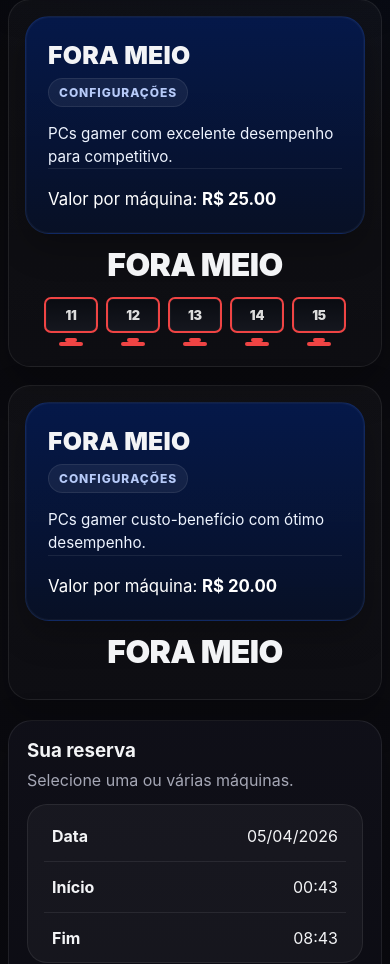
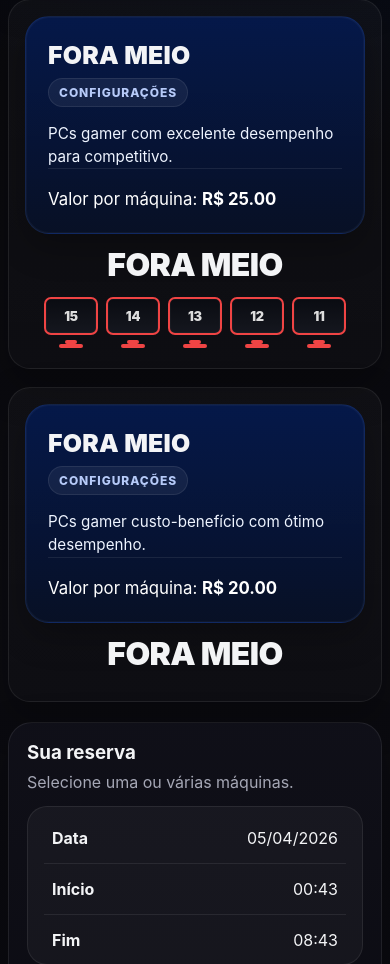
Before and after one commit to Hunter954/play4lanfragnight, a Flask app: page /evento/fragnight-31-03-2026 in a window 390 px wide. Shown: the part 707-1671 px from the top of the page. Run offline with Flask 3, Linux system fonts and the light colour scheme; parts of the project's set-up code (start-up, migrations or seed data) failed here and were passed over.

Commit message:
Add files via upload

```diff
--- a/app/routes.py
+++ b/app/routes.py
@@ -23,7 +23,7 @@ def admin_required():
 
 FIXED_LAYOUTS = {
     'sala_gamer': ['25', '24', '23', '22', '21', '26', '27', '28', '29', '30'],
-    'fora_meio': ['06', '07', '08', '09', '10', '11', '12', '13', '14', '15'],
+    'fora_meio': ['15', '14', '13', '12', '11', '06', '07', '08', '09', '10'],
     'fora_parede': ['16', '17', '18', '19', '20', '05', '04', '03', '02', '01'],
 }
 
--- a/app/static/css/app.css
+++ b/app/static/css/app.css
@@ -548,3 +548,33 @@ th,td{text-align:left;padding:14px;border-bottom:1px solid var(--line);vertical-
   .admin-event-list,.admin-event-card__actions,.form-grid-4{grid-template-columns:1fr}
   .admin-event-card__top{flex-direction:column;align-items:flex-start}
 }
+
+
+/* ===== FORA MEIO visual ordering / spacing ===== */
+.section-event-detail .machine-sector-card-fora_meio .cinema-machine-grid{
+  grid-template-columns:repeat(5,84px);
+  gap:22px 14px;
+}
+.section-event-detail .machine-sector-card-fora_meio .machine-seat .seat-monitor{
+  width:84px;
+}
+@media (max-width: 1180px){
+  .section-event-detail .machine-sector-card-fora_meio .cinema-machine-grid{
+    grid-template-columns:repeat(5,70px);
+    gap:18px 10px;
+  }
+  .section-event-detail .machine-sector-card-fora_meio .machine-seat .seat-monitor{
+    width:70px;
+    height:46px;
+  }
+}
+@media (max-width: 720px){
+  .section-event-detail .machine-sector-card-fora_meio .cinema-machine-grid{
+    grid-template-columns:repeat(5,54px);
+    gap:14px 8px;
+  }
+  .section-event-detail .machine-sector-card-fora_meio .machine-seat .seat-monitor{
+    width:54px;
+    height:38px;
+  }
+}
```
